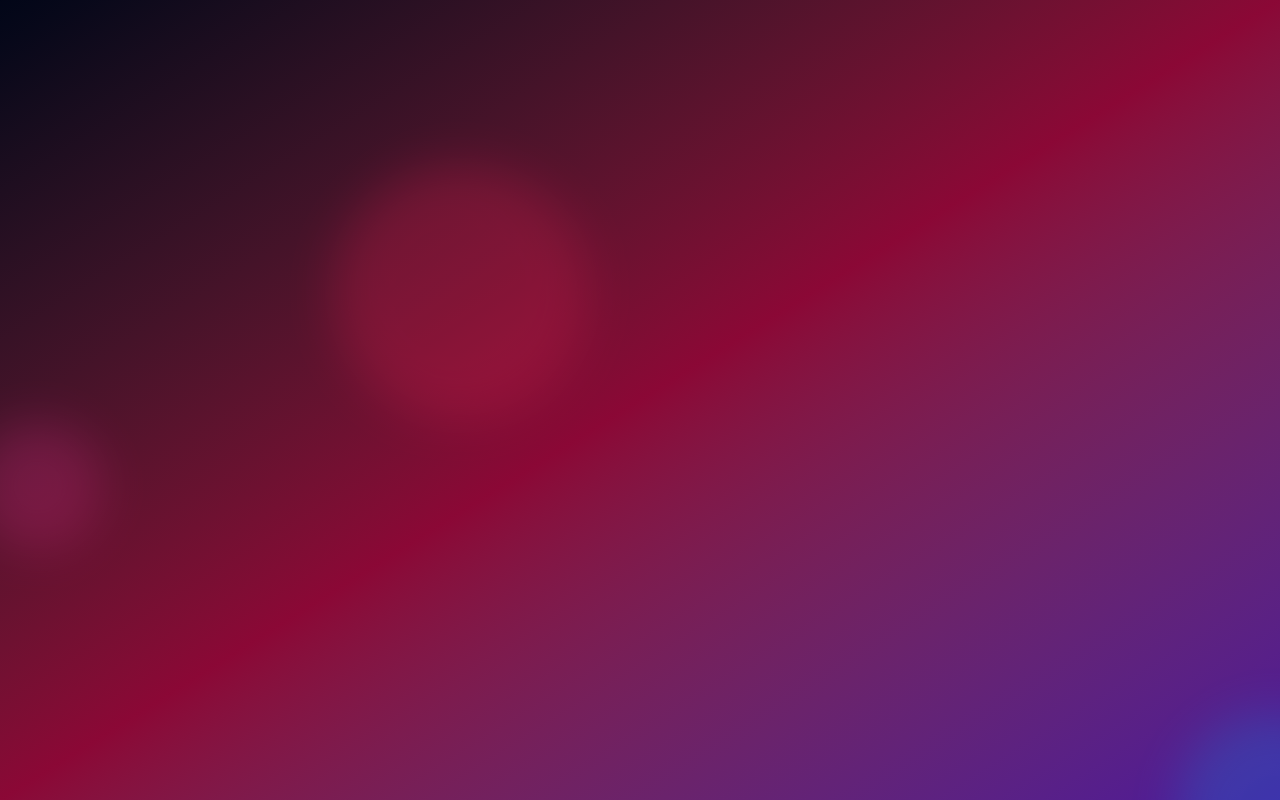
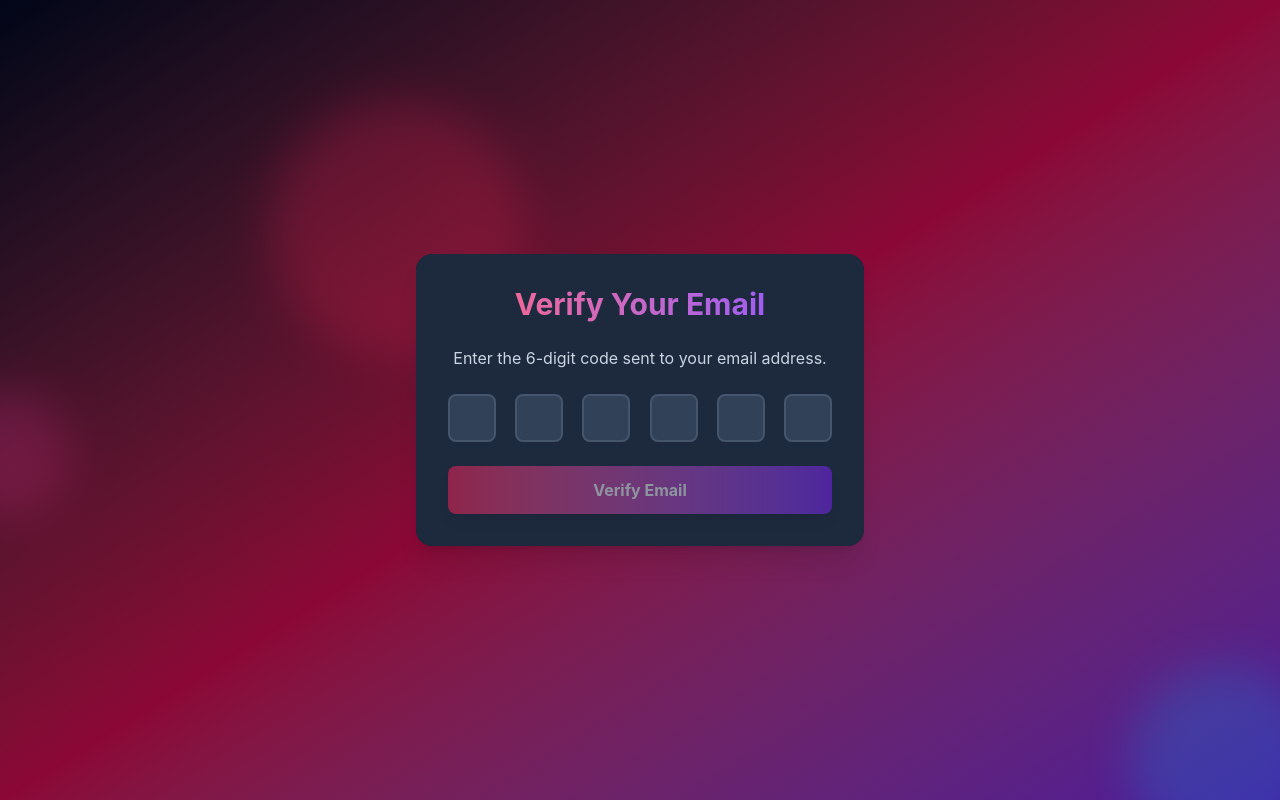
Before and after one commit to 404bad/AuthWithMERN, a React app in the folder frontend/: page /verify-email in a window 1280 px wide. Before the commit this address had no page. Built offline with nearby package versions, Linux system fonts and the light colour scheme; the HTML template or start-up script is replaced by a standard one.

Commit message:
feat: verify email page ui

```diff
--- a/frontend/package.json
+++ b/frontend/package.json
@@ -15,8 +15,10 @@
     "lucide-react": "^0.575.0",
     "react": "^19.2.0",
     "react-dom": "^19.2.0",
+    "react-hot-toast": "^2.6.0",
     "react-router-dom": "^7.13.1",
-    "tailwindcss": "^4.2.1"
+    "tailwindcss": "^4.2.1",
+    "zustand": "^5.0.11"
   },
   "devDependencies": {
     "@eslint/js": "^9.39.1",
--- a/frontend/src/App.tsx
+++ b/frontend/src/App.tsx
@@ -2,6 +2,7 @@
 import FloatingShape from "./components/FloatingShape";
 import SignUpPage from "./pages/SignUpPage";
 import LoginPage from "./pages/LoginPage";
+import EmailVerificationPage from "./pages/EmailVerificationPage";
 
 const App = () => {
   return (
@@ -35,6 +36,7 @@
           <Route path="/" element={"home"} />
           <Route path="/signup" element={<SignUpPage />} />
           <Route path="/login" element={<LoginPage />} />
+          <Route path="/verify-email" element={<EmailVerificationPage />} />
         </Routes>
       </div>
     </>
--- /dev/null
+++ b/frontend/src/pages/EmailVerificationPage.tsx
@@ -0,0 +1,109 @@
+import { useEffect, useRef, useState } from "react";
+
+import { motion } from "framer-motion";
+
+const EmailVerificationPage = () => {
+  const [code, setCode] = useState<string[]>(["", "", "", "", "", ""]);
+  const inputRefs = useRef<(HTMLInputElement | null)[]>([]);
+  //   const navigate = useNavigate();
+  const isLoading = false;
+
+  const handleChange = (index: number, value: string): void => {
+    const newCode = [...code];
+
+    //Handle Pasted Content
+    if (value.length > 1) {
+      const pastedCode = value.slice(0, 6).split("");
+      for (let i = 0; i < 6; i++) {
+        newCode[i] = pastedCode[i] || "";
+      }
+      setCode(newCode);
+
+      //Focus on the last non empty input or the first empty one
+      const lastFilledIndex = newCode.reduce(
+        (lastIndex, digit, index) => (digit !== "" ? index : lastIndex),
+        -1,
+      );
+      const focusIndex = lastFilledIndex < 5 ? lastFilledIndex + 1 : 5;
+      inputRefs.current[focusIndex]?.focus();
+    } else {
+      newCode[index] = value;
+      setCode(newCode);
+
+      if (value && index < 5) {
+        inputRefs.current[index + 1]?.focus();
+      }
+    }
+  };
+
+  const handleKeyDown = (
+    index: number,
+    e: React.KeyboardEvent<HTMLInputElement>,
+  ): void => {
+    if (e.key === "Backspace" && !code[index] && index > 0) {
+      inputRefs.current[index - 1]?.focus();
+    }
+  };
+
+  const handleSubmit = async (
+    e: React.SyntheticEvent<HTMLFormElement> | Event,
+  ): Promise<void> => {
+    e.preventDefault();
+    const verificationCode = code.join("");
+    console.log(`Verification code Pasted: ${verificationCode}`);
+  };
+
+  //Auto Submit when all fields are filled
+  useEffect(() => {
+    if (code.every((digit) => digit !== "")) {
+      handleSubmit(new Event("submit"));
+    }
+  }, [code]);
+
+  return (
+    <div className="max-w-md w-full bg-slate-800 bg-opacity-50 backdrop-filter backdrop-blur-xl rounded-2xl shadow-xl overflow-hidden">
+      <motion.div
+        initial={{ opacity: 0, y: -50 }}
+        animate={{ opacity: 1, y: 0 }}
+        transition={{ duration: 0.5 }}
+        className="bg-slate-800 bg-opacity-50 backdrop-filter backdrop-blur-xl rounded-2xl shadow-2xl p-8 w-full max-w-md"
+      >
+        <h2 className="text-3xl font-bold mb-6 text-center bg-linear-to-r from-rose-400 to-violet-500 text-transparent bg-clip-text">
+          Verify Your Email
+        </h2>
+        <p className="text-center text-slate-300 mb-6">
+          Enter the 6-digit code sent to your email address.
+        </p>
+        <form onSubmit={handleSubmit} className="space-y-6">
+          <div className="flex justify-between">
+            {code.map((digit, index) => (
+              <input
+                key={index}
+                ref={(el) => {
+                  inputRefs.current[index] = el;
+                }}
+                type="text"
+                maxLength={6}
+                value={digit}
+                onChange={(e) => handleChange(index, e.target.value)}
+                onKeyDown={(e) => handleKeyDown(index, e)}
+                className="w-12 h-12 text-center text-2xl font-bold bg-slate-700 text-white border-2 border-slate-600 rounded-lg focus:border-rose-500 focus:outline-none"
+              />
+            ))}
+          </div>
+          <motion.button
+            whileHover={{ scale: 1.05 }}
+            whileTap={{ scale: 0.95 }}
+            type="submit"
+            disabled={isLoading || code.some((digit) => !digit)}
+            className="w-full bg-linear-to-r from-rose-500 to-violet-600 text-white font-bold py-3 px-4 rounded-lg shadow-lg hover:from-rose-600 hover:to-violet-700 focus:outline-none focus:ring-2 focus:ring-rose-500 focus:ring-opacity-50 disabled:opacity-50"
+          >
+            {isLoading ? "Verifying..." : "Verify Email"}
+          </motion.button>
+        </form>
+      </motion.div>
+    </div>
+  );
+};
+
+export default EmailVerificationPage;
```
Also changed, not shown: 1 other file (tests, documents, lock files or other folders).
